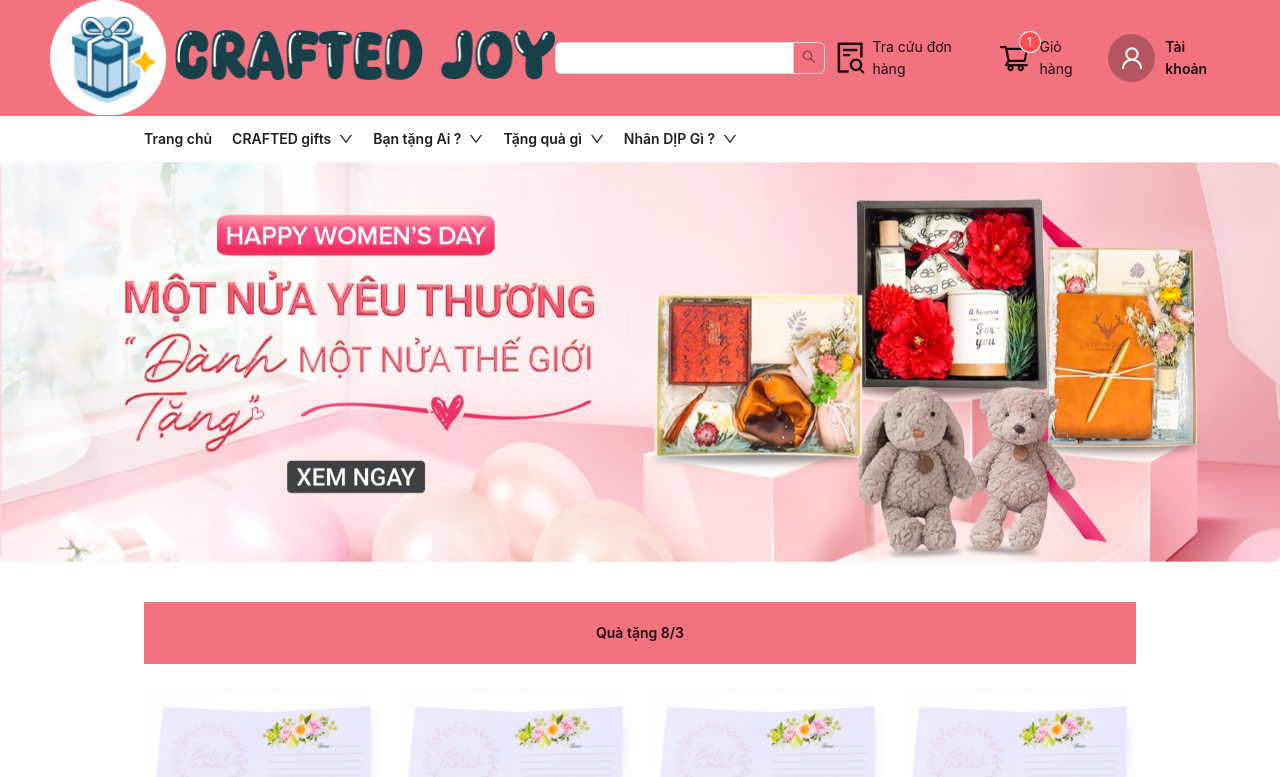
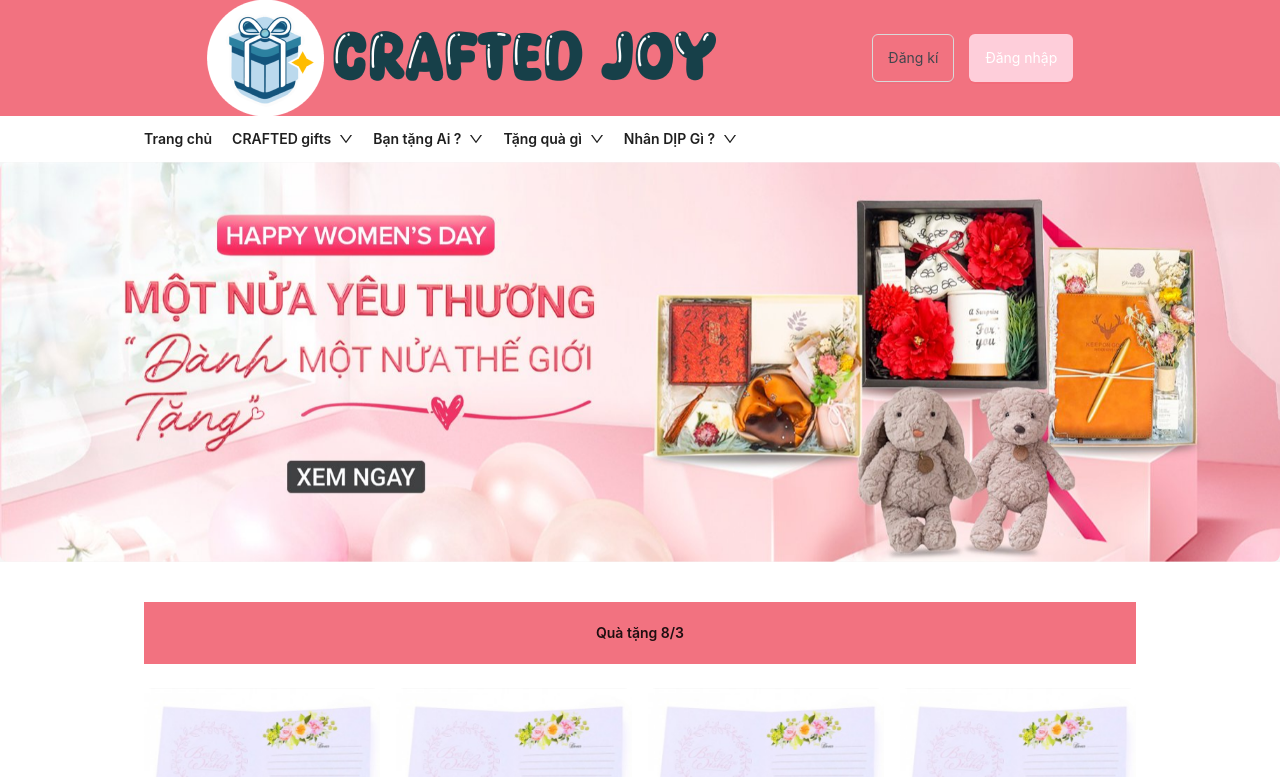
Before and after one commit to thav2003/CraftedJoy, a React (Vite) app in the folder frontend/: page / in a window 1280 px wide. Shown: the top 777 px of the page. Built offline with nearby package versions, Linux system fonts and the light colour scheme.

Commit message:
add login api

```diff
--- a/frontend/package.json
+++ b/frontend/package.json
@@ -20,7 +20,8 @@
     "axios": "^1.7.2",
     "react": "^18.2.0",
     "react-dom": "^18.2.0",
-    "react-router-dom": "^6.23.1"
+    "react-router-dom": "^6.23.1",
+    "zustand": "^4.5.2"
   },
   "devDependencies": {
     "@types/node": "^20.12.12",
--- a/frontend/src/components/form/LoginForm.tsx
+++ b/frontend/src/components/form/LoginForm.tsx
@@ -1,22 +1,33 @@
 import React from 'react'
-import { Typography, Button, Checkbox, Form, Input, Space, Divider, Flex } from 'antd'
+import { Typography, Button, Checkbox, Form, Input, Space, Divider, Flex, App } from 'antd'
 import type { FormProps } from 'antd'
-import { Link } from 'react-router-dom'
-import { AuthenApi } from '~/api'
+import { Link, useNavigate } from 'react-router-dom'
+
+import { useAuthStore } from '~/stores/auth.store'
 
 const { Title, Text } = Typography
 
 type FieldType = {
-  username?: string
-  password?: string
+  username: string
+  password: string
   remember?: string
 }
 
-const authenApi = new AuthenApi()
 const LoginForm: React.FC = () => {
-  const onFinish: FormProps<FieldType>['onFinish'] = (values) => {
+  const { notification } = App.useApp()
+  const navigate = useNavigate()
+  const loginUser = useAuthStore((state) => state.loginUser)
+  const onFinish: FormProps<FieldType>['onFinish'] = async (values) => {
     console.log('Success:', values)
-    authenApi.apiAuthenLoginPost(values)
+    const { username, password } = values
+
+    try {
+      await loginUser(username, password)
+      navigate('/')
+    } catch (error) {
+      console.log(error)
+      notification.error({ message: 'Sorry! Something went wrong. App server error' })
+    }
   }
 
   const onFinishFailed: FormProps<FieldType>['onFinishFailed'] = (errorInfo) => {
--- a/frontend/src/layouts/CommonLayout.tsx
+++ b/frontend/src/layouts/CommonLayout.tsx
@@ -1,7 +1,23 @@
 import React from 'react'
-import { Avatar, Badge, Col, ConfigProvider, Divider, Flex, Input, Layout, Row, Space, Typography } from 'antd'
-import { Link, Outlet } from 'react-router-dom'
-import { FileSearchOutlined, ShoppingCartOutlined, UserOutlined } from '@ant-design/icons'
+import {
+  Avatar,
+  Badge,
+  Button,
+  Col,
+  ConfigProvider,
+  Divider,
+  Dropdown,
+  Flex,
+  Input,
+  Layout,
+  MenuProps,
+  Row,
+  Space,
+  Typography
+} from 'antd'
+import { Link, Outlet, useNavigate } from 'react-router-dom'
+import { DownOutlined, FileSearchOutlined, LogoutOutlined, ShoppingCartOutlined, UserOutlined } from '@ant-design/icons'
+import { useAuthStore } from '~/stores/auth.store'
 const { Header, Content, Footer } = Layout
 const { Text } = Typography
 type CommonLayoutTypes = {
@@ -9,6 +25,23 @@ type CommonLayoutTypes = {
 }
 
 const CommonLayout: React.FC<CommonLayoutTypes> = ({ children }) => {
+  const navigate = useNavigate()
+  const authStatus = useAuthStore((state) => state.status)
+  const user = useAuthStore((state) => state.user)
+  const logoutUser = useAuthStore((state) => state.logoutUser)
+  const items: MenuProps['items'] = [
+    {
+      label: 'Đăng xuất',
+      key: '4',
+      icon: <LogoutOutlined />
+    }
+  ]
+  const onClick: MenuProps['onClick'] = (e) => {
+    console.log('click ', e)
+    if (e.key === '4') {
+      logoutUser()
+    }
+  }
   return (
     <ConfigProvider
       theme={{
@@ -43,6 +76,28 @@ const CommonLayout: React.FC<CommonLayoutTypes> = ({ children }) => {
               </Link>
             </Space>
 
+            {authStatus === 'unauthorized' && (
+              <Flex align='center' justify='flex-end' gap={15}>
+                <Button
+                  className='h-[48px] !text-[#42464D]'
+                  onClick={() => {
+                    navigate('/register')
+                  }}
+                >
+                  Đăng kí
+                </Button>
+                <Button
+                  onClick={() => {
+                    navigate('/login')
+                  }}
+                  type='primary'
+                  className='h-[48px]'
+                >
+                  Đăng nhập
+                </Button>
+              </Flex>
+            )}
+            {authStatus === 'authorized' && (
               <Flex align='center' gap={10}>
                 <Flex align='center' gap={5}>
                   <Input.Search />
@@ -61,10 +116,19 @@ const CommonLayout: React.FC<CommonLayoutTypes> = ({ children }) => {
                   <Text>Giỏ hàng</Text>
                 </Flex>
                 <Flex align='center' gap={10}>
+                  <div>
+                    <Dropdown menu={{ items, onClick }} trigger={['click']}>
+                      <a onClick={(e) => e.preventDefault()}>
+                        <Space>
                           <Avatar size={48} icon={<UserOutlined />} />
                           <Text strong>Tài khoản</Text>
+                        </Space>
+                      </a>
+                    </Dropdown>
+                  </div>
                 </Flex>
               </Flex>
+            )}
           </Flex>
         </Header>
         <Content>
--- /dev/null
+++ b/frontend/src/stores/app.store.ts
@@ -0,0 +1,17 @@
+import { StateCreator, create } from 'zustand'
+import { devtools, persist } from 'zustand/middleware'
+
+export interface AppState {
+  isRefecth: boolean
+  refetchApp: () => void
+}
+
+const storeApi: StateCreator<AppState> = (set) => ({
+  isRefecth: false,
+
+  refetchApp: () => {
+    set((state) => ({ isRefecth: !state.isRefecth }))
+  }
+})
+
+export const useAppStore = create<AppState>()(devtools(persist(storeApi, { name: 'app-storage' })))
--- /dev/null
+++ b/frontend/src/stores/auth.store.ts
@@ -0,0 +1,58 @@
+/* eslint-disable @typescript-eslint/no-explicit-any */
+import { StateCreator, create } from 'zustand'
+import { devtools, persist } from 'zustand/middleware'
+import { AuthenApi } from '~/api'
+
+export type AuthStatus = 'authorized' | 'unauthorized' | 'pending'
+
+const authenApi = new AuthenApi()
+
+export interface AuthState {
+  status: AuthStatus
+  accessToken?: string
+  refreshToken?: string
+  user?: {
+    firstName: string
+  }
+
+  loginUser: (email: string, password: string) => Promise<void>
+  logoutUser: () => void
+  registerUser: (data: any) => Promise<void>
+}
+
+const storeApi: StateCreator<AuthState> = (set) => ({
+  status: 'unauthorized',
+  accessToken: undefined,
+  refreshToken: undefined,
+  user: undefined,
+  loginUser: async (email: string, password: string) => {
+    // try {
+    const res = await authenApi.apiAuthenLoginPost({ username: email, password: password })
+    const data = res.data as any
+    set({
+      status: 'authorized',
+      accessToken: data.accessToken,
+      refreshToken: data.accessToken,
+      user: {
+        firstName: data.firstName
+      }
+    })
+    // } catch (error) {
+    //   set({ status: 'unauthorized', token: undefined, user: undefined })
+    //   console.log('Credenciales incorrectas')
+    // }
+  },
+  logoutUser: () => {
+    set({ status: 'unauthorized', accessToken: undefined, refreshToken: undefined, user: undefined })
+  },
+  // eslint-disable-next-line @typescript-eslint/no-unused-vars
+  registerUser: async (data) => {
+    try {
+      // await authApi.registerUser(data)
+    } catch (error) {
+      throw new Error(`${error}`)
+    }
+  }
+})
+
+export const useAuthStore = create<AuthState>()(devtools(persist(storeApi, { name: 'auth-storage' })))
```
Also changed, not shown: frontend/public/iPhone 14 & 15 Pro Max - 1.png (added), 1 other file (tests, documents, lock files or other folders). Lines whose indentation alone changed are shown as unchanged.
